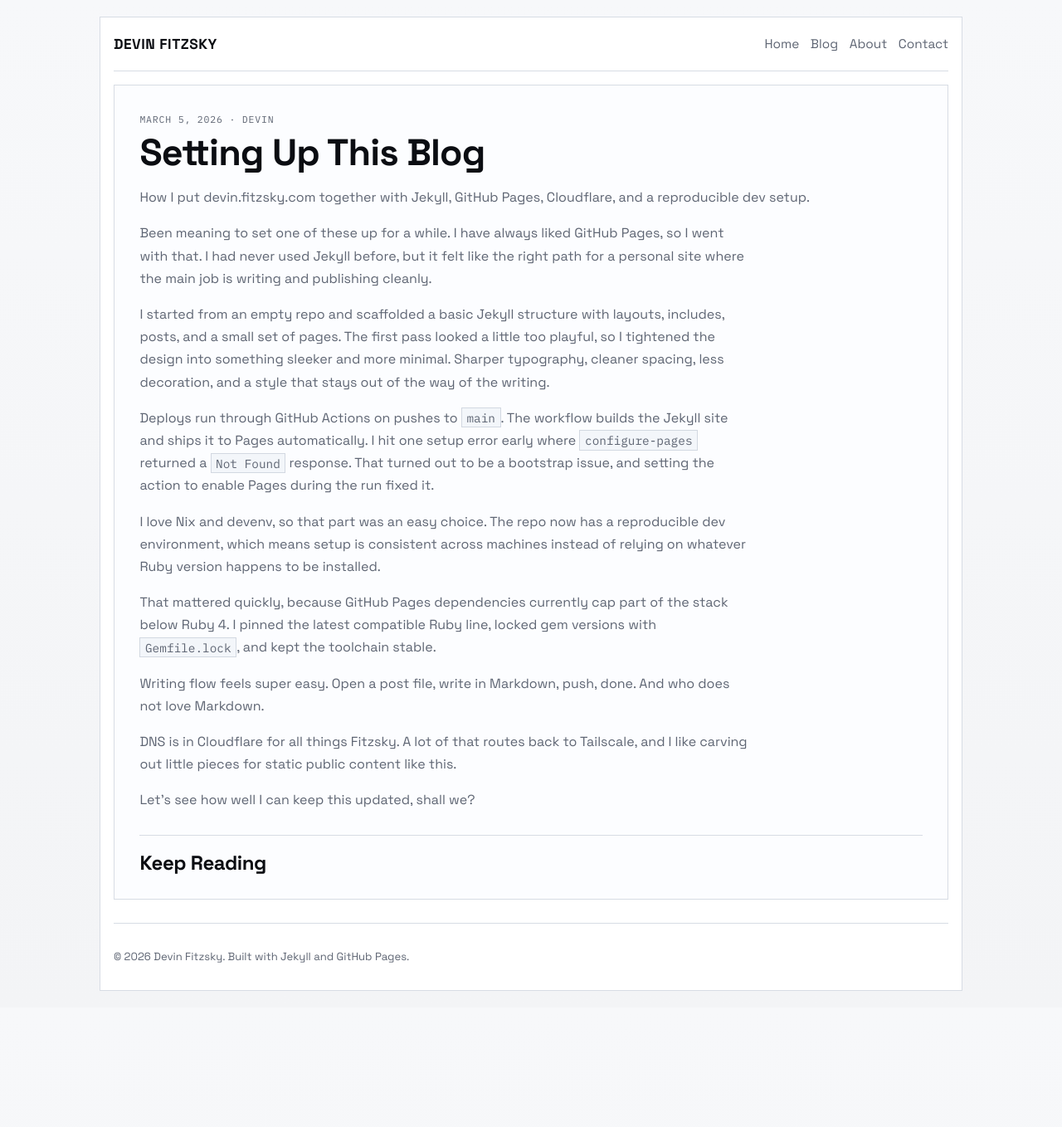
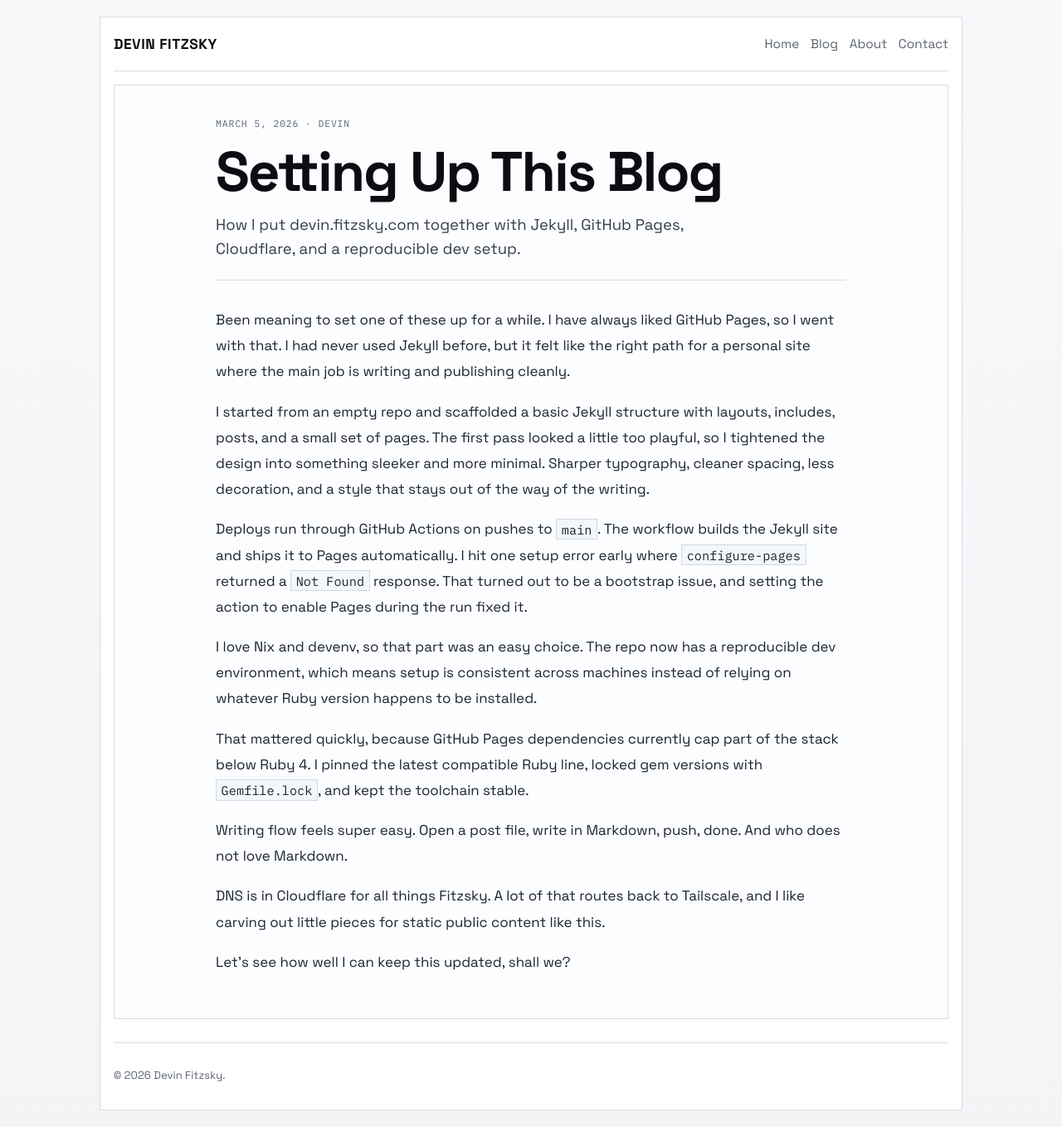
Before and after one commit to devindudeman/blog, a Jekyll site: the page built from _posts/2026-03-05-setting-up-this-blog.md, in a window 1280 px wide. Shown: the whole page at 83% size. Built offline with Jekyll 4.4.1, drawn with Linux system fonts in a browser that asks for light colours; before the commit the page ends 1214 px from its top, so only the background shows below that.

Commit message:
Refine post page hierarchy, spacing, and empty related-post handling

```diff
--- a/_layouts/default.html
+++ b/_layouts/default.html
@@ -20,7 +20,7 @@
       </main>
 
       <footer class="site-footer">
-        <p>© {{ "now" | date: "%Y" }} Devin Fitzsky. Built with Jekyll and GitHub Pages.</p>
+        <p>© {{ "now" | date: "%Y" }} Devin Fitzsky.</p>
       </footer>
     </div>
   </body>
--- a/_layouts/post.html
+++ b/_layouts/post.html
@@ -3,6 +3,7 @@ layout: default
 ---
 
 <article class="post">
+  {% assign related_posts = site.posts | where_exp: "post", "post.url != page.url" %}
   <header class="post-header">
     <p class="post-meta">{{ page.date | date: "%B %-d, %Y" }} · {{ page.author | default: site.author }}</p>
     <h1>{{ page.title }}</h1>
@@ -18,13 +19,14 @@ layout: default
     {{ content }}
   </div>
 
+  {% if related_posts.size > 0 %}
     <section class="more-posts">
       <h2>Keep Reading</h2>
       <div class="post-grid">
-      {% assign related_posts = site.posts | where_exp: "post", "post.url != page.url" %}
         {% for post in related_posts limit:3 %}
           {% include post-card.html post=post %}
         {% endfor %}
       </div>
     </section>
+  {% endif %}
 </article>
--- a/assets/css/main.css
+++ b/assets/css/main.css
@@ -233,33 +233,85 @@ main {
 .content-page,
 .post {
   border: 1px solid var(--line);
-  padding: clamp(1rem, 3vw, 1.9rem);
+  padding: clamp(1.15rem, 3vw, 2.2rem);
   background: #fcfdff;
 }
 
 .page-intro h1,
-.content-page h1,
-.post h1 {
+.content-page h1 {
   margin-top: 0.35rem;
   font-size: clamp(1.8rem, 4.2vw, 2.8rem);
 }
 
 .page-intro p,
-.content-body,
-.post-content,
-.lede {
+.content-body {
   color: var(--muted);
 }
 
 .content-body p,
-.post-content p,
-.post-content li {
+.content-body li {
   max-width: 72ch;
+}
+
+.post-header {
+  max-width: 760px;
+  margin: 0 auto 2rem;
+  padding-bottom: 1.4rem;
+  border-bottom: 1px solid var(--line);
+}
+
+.post-header .post-meta {
+  margin-bottom: 0.9rem;
+}
+
+.post-header h1 {
+  font-size: clamp(2.2rem, 7vw, 4.2rem);
+  letter-spacing: -0.03em;
+  line-height: 1.02;
+}
+
+.post-header .lede {
+  margin: 1rem 0 0;
+  max-width: 54ch;
+  color: #363e4b;
+  font-size: 1.16rem;
+  line-height: 1.55;
 }
 
 .post-cover {
   margin-top: 1rem;
   border: 1px solid var(--line);
+}
+
+.post-content {
+  max-width: 760px;
+  margin: 0 auto;
+}
+
+.post-content > * + * {
+  margin-top: 1rem;
+}
+
+.post-content p,
+.post-content li {
+  color: #1c2430;
+  font-size: 1.06rem;
+  line-height: 1.84;
+}
+
+.post-content h2 {
+  margin-top: 2.1rem;
+  font-size: clamp(1.5rem, 4vw, 2rem);
+}
+
+.post-content h3 {
+  margin-top: 1.7rem;
+  font-size: clamp(1.24rem, 3vw, 1.45rem);
+}
+
+.post-content ul,
+.post-content ol {
+  padding-left: 1.2rem;
 }
 
 .post-content a {
@@ -285,9 +337,15 @@ main {
 }
 
 .more-posts {
-  margin-top: 1.8rem;
+  max-width: 980px;
+  margin: 2.2rem auto 0;
   padding-top: 1.2rem;
   border-top: 1px solid var(--line);
+}
+
+.more-posts h2 {
+  margin-bottom: 0.95rem;
+  font-size: clamp(1.35rem, 3.4vw, 1.75rem);
 }
 
 .site-footer {
```
Lines whose indentation alone changed are shown as unchanged.
